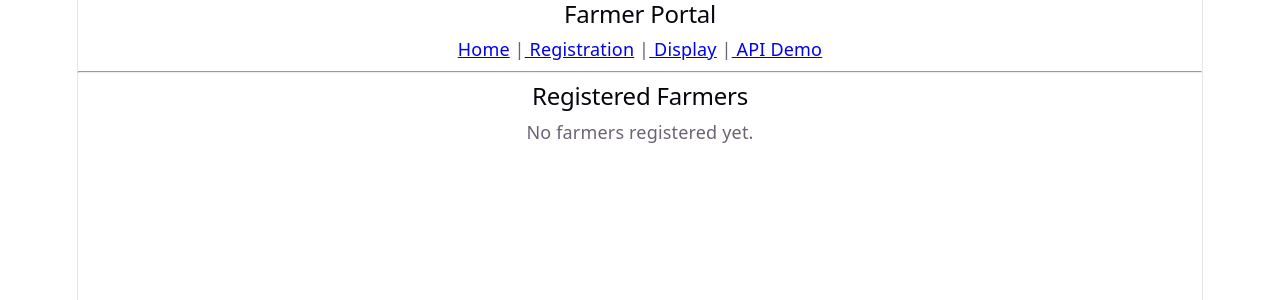
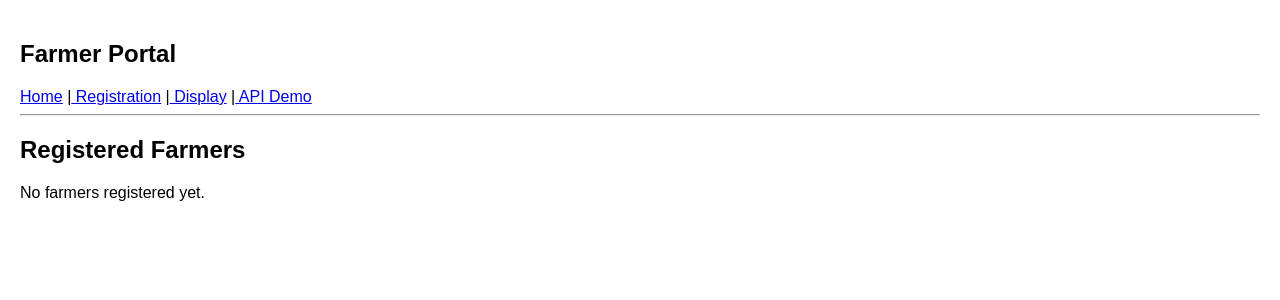
Before and after one commit to tejakiran31053/FEDF-LAB-EXAM-2500031053, a React (Vite) app: page /display in a window 1280 px wide. Shown: the top 300 px of the page. Built offline with nearby package versions, Linux system fonts and the light colour scheme.

Commit message:
modified files

```diff
--- a/src/exam/ApiDemo.jsx
+++ b/src/exam/ApiDemo.jsx
@@ -23,6 +23,7 @@ const ApiDemo = () => {
   return (
     <div>
       <h2>Corporate API Data</h2>
+
       {loading && <p>Loading data...</p>}
       {error && <p>{error}</p>}
 
--- a/src/exam/Display.jsx
+++ b/src/exam/Display.jsx
@@ -11,12 +11,13 @@ const Display = () => {
   return (
     <div>
       <h2>Registered Farmers</h2>
+
       {farmers.length === 0 ? (
         <p>No farmers registered yet.</p>
       ) : (
         <div>
           {farmers.map((farmer, index) => (
-            <div key={index} style={{ border: '1px solid black', margin: '10px', padding: '10px' }}>
+            <div key={index}>
               <h3>{farmer.name}</h3>
               <p>Age: {farmer.age}</p>
               <p>Gender: {farmer.gender}</p>
--- a/src/index.css
+++ b/src/index.css
@@ -1,115 +1,8 @@
-:root {
-  --text: #6b6375;
-  --text-h: #08060d;
-  --bg: #fff;
-  --border: #e5e4e7;
-  --code-bg: #f4f3ec;
-  --accent: #aa3bff;
-  --accent-bg: rgba(170, 59, 255, 0.1);
-  --accent-border: rgba(170, 59, 255, 0.5);
-  --social-bg: rgba(244, 243, 236, 0.5);
-  --shadow:
-    rgba(0, 0, 0, 0.1) 0 10px 15px -3px, rgba(0, 0, 0, 0.05) 0 4px 6px -2px;
-
-  --sans: system-ui, 'Segoe UI', Roboto, sans-serif;
-  --heading: system-ui, 'Segoe UI', Roboto, sans-serif;
-  --mono: ui-monospace, Consolas, monospace;
-
-  font: 18px/145% var(--sans);
-  letter-spacing: 0.18px;
-  color-scheme: light dark;
-  color: var(--text);
-  background: var(--bg);
-  font-synthesis: none;
-  text-rendering: optimizeLegibility;
-  -webkit-font-smoothing: antialiased;
-  -moz-osx-font-smoothing: grayscale;
-
-  @media (max-width: 1024px) {
-    font-size: 16px;
-  }
-}
-
-@media (prefers-color-scheme: dark) {
-  :root {
-    --text: #9ca3af;
-    --text-h: #f3f4f6;
-    --bg: #16171d;
-    --border: #2e303a;
-    --code-bg: #1f2028;
-    --accent: #c084fc;
-    --accent-bg: rgba(192, 132, 252, 0.15);
-    --accent-border: rgba(192, 132, 252, 0.5);
-    --social-bg: rgba(47, 48, 58, 0.5);
-    --shadow:
-      rgba(0, 0, 0, 0.4) 0 10px 15px -3px, rgba(0, 0, 0, 0.25) 0 4px 6px -2px;
-  }
-
-  #social .button-icon {
-    filter: invert(1) brightness(2);
-  }
-}
-
 body {
   margin: 0;
+  font-family: Arial, sans-serif;
 }
 
 #root {
-  width: 1126px;
-  max-width: 100%;
-  margin: 0 auto;
-  text-align: center;
-  border-inline: 1px solid var(--border);
-  min-height: 100svh;
-  display: flex;
-  flex-direction: column;
-  box-sizing: border-box;
+  padding: 20px;
 }
-
-h1,
-h2 {
-  font-family: var(--heading);
-  font-weight: 500;
-  color: var(--text-h);
-}
-
-h1 {
-  font-size: 56px;
-  letter-spacing: -1.68px;
-  margin: 32px 0;
-
-  @media (max-width: 1024px) {
-    font-size: 36px;
-    margin: 20px 0;
-  }
-}
-
-h2 {
-  font-size: 24px;
-  line-height: 118%;
-  letter-spacing: -0.24px;
-  margin: 0 0 8px;
-
-  @media (max-width: 1024px) {
-    font-size: 20px;
-  }
-}
-
-p {
-  margin: 0;
-}
-
-code,
-.counter {
-  font-family: var(--mono);
-  display: inline-flex;
-  border-radius: 4px;
-  color: var(--text-h);
-}
-
-code {
-  font-size: 15px;
-  line-height: 135%;
-  padding: 4px 8px;
-  background: var(--code-bg);
-}
```
Also changed, not shown: src/exam/FarmerRegistration.jsx (+2 -8 lines), src/exam/Home.jsx (line endings or trailing spaces), src/exam/Navbar.jsx (line endings or trailing spaces).
